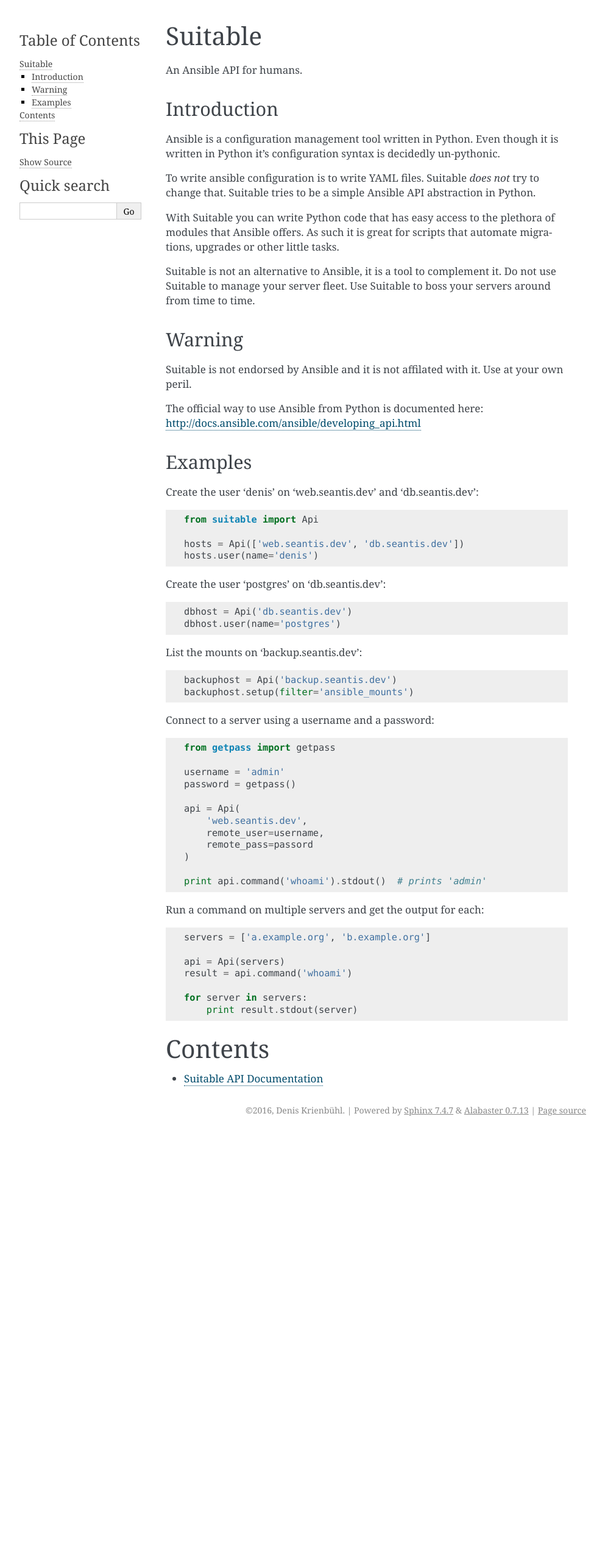
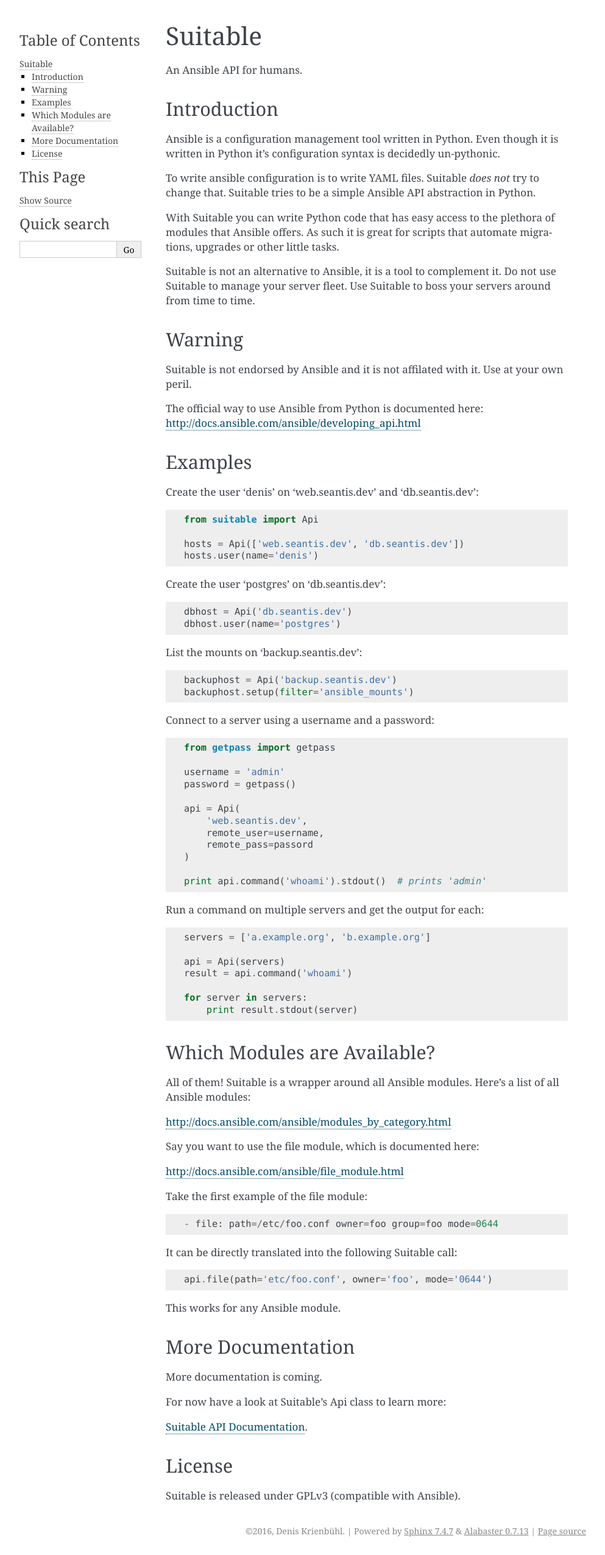
Before and after one commit to seantis/suitable, a Sphinx documentation site: the page built from docs/source/index.rst, in a window 1280 px wide. Shown: the whole page at 61% size, without its empty margins (148-1141 px from the left). Built offline with Sphinx 7.4.7, drawn with Linux system fonts in a browser that asks for light colours; before the commit the page ends 1860 px from its top, so only the background shows below that.

Commit message:
Improve documentation

```diff
--- /dev/null
+++ b/docs/source/_static/custom.css
@@ -0,0 +1,19 @@
+@import 'alabaster.css';
+
+h1, h2, h3, h4, h5, h6 {
+    font-family: Georgia, serif !important;
+}
+
+h5 {
+    font-weight: bold !important;
+}
+
+body {
+    font-family: Georgia, serif;
+}
+
+.highlight-text pre {
+    line-height: 15px;
+    background-color: white;
+    font-size: 0.75em;
+}
--- a/docs/source/conf.py
+++ b/docs/source/conf.py
@@ -113,29 +113,12 @@
 # a list of builtin themes.
 html_theme = 'alabaster'
 
-# Theme options are theme-specific and customize the look and feel of a theme
-# further.  For a list of options available for each theme, see the
-# documentation.
-#html_theme_options = {}
-
-# Add any paths that contain custom themes here, relative to this directory.
-#html_theme_path = []
-
-# The name for this set of Sphinx documents.  If None, it defaults to
-# "<project> v<release> documentation".
-#html_title = None
-
-# A shorter title for the navigation bar.  Default is the same as html_title.
-#html_short_title = None
-
-# The name of an image file (relative to this directory) to place at the top
-# of the sidebar.
-#html_logo = None
-
-# The name of an image file (within the static path) to use as favicon of the
-# docs.  This file should be a Windows icon file (.ico) being 16x16 or 32x32
-# pixels large.
-#html_favicon = None
+html_theme_options = {
+    'logo': 'logo.svg',
+    'github_user': 'seantis',
+    'github_repo': 'suitable',
+}
+html_style = 'custom.css'
 
 # Add any paths that contain custom static files (such as style sheets) here,
 # relative to this directory. They are copied after the builtin static files,
--- a/docs/source/index.rst
+++ b/docs/source/index.rst
@@ -75,10 +75,38 @@
     for server in servers:
         print result.stdout(server)
 
-Contents
-========
+Which Modules are Available?
+----------------------------
 
-.. toctree::
-   :maxdepth: 2
+All of them! Suitable is a wrapper around all Ansible modules. Here's a list
+of all Ansible modules:
 
-   api
+`<http://docs.ansible.com/ansible/modules_by_category.html>`_
+
+Say you want to use the file module, which is documented here:
+
+`<http://docs.ansible.com/ansible/file_module.html>`_
+
+Take the first example of the file module::
+
+    - file: path=/etc/foo.conf owner=foo group=foo mode=0644
+
+It can be directly translated into the following Suitable call::
+
+    api.file(path='etc/foo.conf', owner='foo', mode='0644')
+
+This works for any Ansible module.
+
+More Documentation
+------------------
+
+More documentation is coming.
+
+For now have a look at Suitable's Api class to learn more:
+
+:doc:`api`.
+
+License
+-------
+
+Suitable is released under GPLv3 (compatible with Ansible).
```
Also changed, not shown: README.rst (+8 -72 lines), 13 other files.
